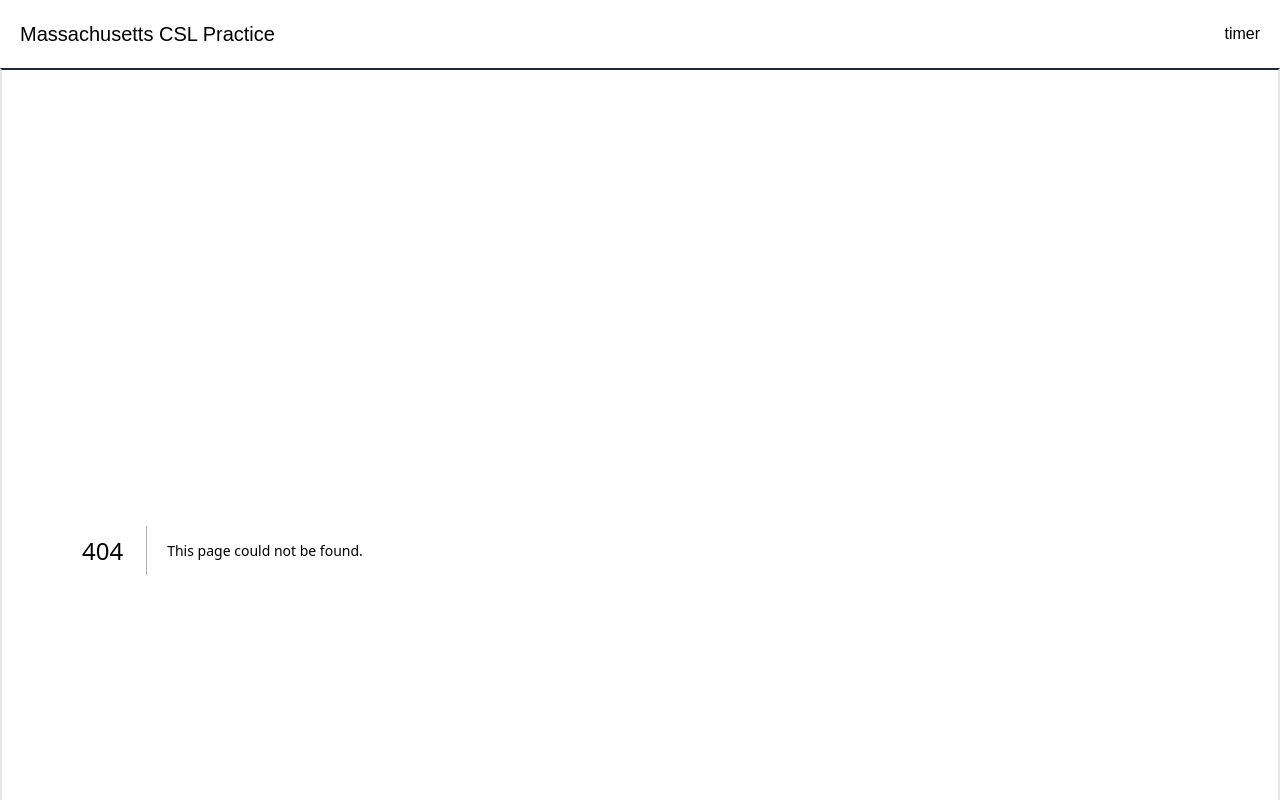
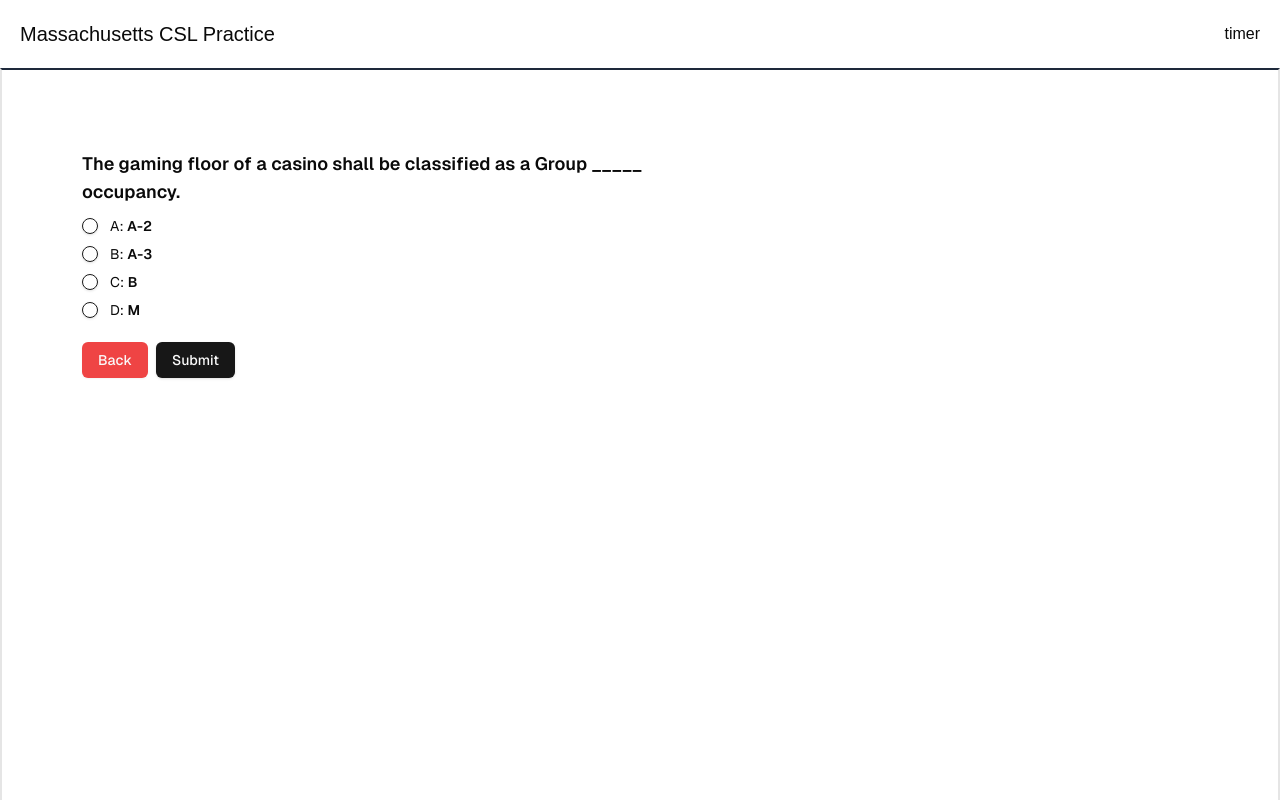
Before and after one commit to philingyuup/ma-csl-practice, a Next.js app: page /test in a window 1280 px wide. Before the commit this address had no page. Shown: the top 800 px of the page. Built offline with nearby package versions, Linux system fonts and the light colour scheme.

Commit message:
Add individual test questions

```diff
--- /dev/null
+++ b/src/actions/getLocalTest.ts
@@ -0,0 +1,16 @@
+import { shuffle } from '@/helper/shuffle'
+import fsSync from 'fs'
+import path from 'path'
+
+const QUESTION_PATH = path.join(process.cwd(), `script/json/questions.json`)
+
+export function getLocalTest(shuffleSize?: number) {
+  if (!fsSync.existsSync(QUESTION_PATH)) {
+    throw new Error('File does not exist')
+  }
+
+  const data = fsSync.readFileSync(QUESTION_PATH, 'utf8')
+  const parsed = JSON.parse(data) as string[][]
+
+  return parsed
+}
--- /dev/null
+++ b/src/actions/getRandomTest.ts
@@ -0,0 +1,5 @@
+import 'server-only'
+
+export async function getRandomLocalTests() {
+
+}
--- a/src/app/examOrPractice.tsx
+++ b/src/app/examOrPractice.tsx
@@ -2,7 +2,10 @@
 
 import { RadioValues } from "@/validation/formSchema"
 import { RadioGroupForm, RadioGroupFormProps } from "../components/base/radioGroup"
-import { ExamState } from "@/zustand/exam"
+import { ExamState } from "@/zustand/examStore"
+import { useExamStore } from "@/zustand/examStore"
+import { useRouter } from "next/navigation"
+import { useEffect } from "react"
 
 const radioGroupAnswers = {
   'A': 'Practice',
@@ -10,23 +13,42 @@ const radioGroupAnswers = {
 } as const satisfies Partial<Record<RadioValues, ExamState['examType']>>
 type RadioGroupAnswerKey = keyof typeof radioGroupAnswers
 
-const options = Object.keys(radioGroupAnswers).reduce<RadioGroupFormProps['options']>((opt, key) => [...opt, { name: radioGroupAnswers[key as RadioGroupAnswerKey], value: key }], [])
+const options = Object.keys(radioGroupAnswers)
+  .reduce<RadioGroupFormProps['options']>(
+    (opt, key) => [
+      ...opt,
+      {
+        name: radioGroupAnswers[key as RadioGroupAnswerKey],
+        value: key
+      }
+    ]
+  , [])
 const radioGroupDetails = {
   title: 'Would you like to practice or take an exam?',
   options,
   rightButtonName: 'Next',
 } as const satisfies Omit<RadioGroupFormProps, 'onClickRightButton'>
 
+
 export default function ExamOrPractice() {
+  const examType = useExamStore(state => state.examType)
+  const setExamType = useExamStore(state => state.setExam)
+  const router = useRouter()
 
+  useEffect(() => {
+    // reset state of examType since user has to select it when reaching this component
+    if (examType) {
+      setExamType(undefined)
+    }
+  }, [])
 
   const onSubmit: RadioGroupFormProps['onClickRightButton'] = function(data) {
-    if (data.type === 'C' || data.type === 'D') {
-      console.error('Data type value is not A or B: ', data.type)
+    if (data === 'C' || data === 'D') {
+      console.error('Data type value is not A or B: ', data)
       return
     }
-    console.log('data', data)
-    console.log('answer', radioGroupAnswers[data.type])
+    setExamType(radioGroupAnswers[data])
+    router.push('test')
   }
 
 
--- a/src/app/page.tsx
+++ b/src/app/page.tsx
@@ -1,5 +1,3 @@
-import { RadioGroupForm, RadioGroupFormProps } from "@/components/base/radioGroup";
-import { RadioValues } from "@/validation/formSchema";
 import ExamOrPractice from "./examOrPractice";
 
 export default function Home() {
@@ -7,7 +5,6 @@ export default function Home() {
   return (
     <>
         <h2 className='font-bold text-3xl'>Start your Mass CSL Practice Exam</h2>
-        <p className='text-xl'>Would you like to practice or take an exam?</p>
         <ExamOrPractice />
     </>
   );
--- /dev/null
+++ b/src/app/test/TestRunner.tsx
@@ -0,0 +1,51 @@
+'use client'
+
+import { RadioGroupForm, RadioGroupFormProps } from "@/components/base/radioGroup"
+import { shuffle } from "@/helper/shuffle"
+import { useExamStore } from "@/zustand/examStore"
+import { useMemo } from "react"
+
+export type TestRunnerProps = {
+  data: string[][]
+}
+
+export default function TestRunner(props: TestRunnerProps) {
+  console.log('props.data', props.data)
+  const currentIndex = useExamStore(state => state.currentIndex)
+  const next = useExamStore(state => state.next)
+  const prev = useExamStore(state => state.prev)
+  const questions = useMemo(() => shuffle(props.data).slice(0, 30), [props.data])
+  const currentQ = useMemo(() => questions[currentIndex], [questions, currentIndex])
+  const question = useMemo<Pick<RadioGroupFormProps, 'title' | 'options'>>(() => {
+    const [title, A, B, C, D] = currentQ
+    return {
+      title,
+      options: [
+        { name: A, value: 'A' },
+        { name: B, value: 'B' },
+        { name: C, value: 'C' },
+        { name: D, value: 'D' },
+      ],
+      leftButtonName: 'Back'
+    }
+  }, [currentQ])
+  const answer = useMemo<Record<'answer' | 'explanation', string>>(() => {
+    const [_t, _a, _b, _c, _d, answer, explanation] = currentQ
+
+    return {
+      answer,
+      explanation
+    }
+  }, [currentQ])
+
+
+  return <div>
+    <RadioGroupForm
+      {...question}
+      {...answer}
+      rightButtonName={'Next'}
+      onClickRightButton={next}
+      onClickLeftButton={prev}
+    />
+  </div>
+}
--- /dev/null
+++ b/src/app/test/page.tsx
@@ -0,0 +1,14 @@
+import { Suspense } from "react";
+import TestRunner from "./TestRunner";
+
+import { getLocalTest } from "@/actions/getLocalTest"
+
+const test = getLocalTest()
+
+export default function TestPage() {
+  return <>
+    <Suspense fallback={<p>Loading...</p>}>
+      <TestRunner data={test}/>
+    </Suspense>
+  </>
+}
--- a/src/components/base/radioGroup.tsx
+++ b/src/components/base/radioGroup.tsx
@@ -13,40 +13,70 @@ import {
   FormMessage,
 } from '@/components/ui/form'
 import { RadioGroup, RadioGroupItem } from '@/components/ui/radio-group'
-import { memo, MouseEventHandler } from 'react'
+import { memo, MouseEvent, MouseEventHandler, useMemo, useState } from 'react'
 import { FormSchema, SchemaType } from '@/validation/formSchema'
 
 export type RadioGroupFormProps = RadioOverall | (RadioOverall & RadioLeftButton)
 type RadioOverall = {
   title: string,
-  options: Array<Record<'name' | 'value', string>>
+  options: Array<Record<'name' | 'value', string>>,
+  answer?: string,
+  explanation?: string,
   rightButtonName: string,
-  onClickRightButton: (data: SchemaType) => void
+  onClickRightButton: (data: SchemaType['type']) => void
 }
 type RadioLeftButton = {
   leftButtonName: string,
-  onClickLeftButton: MouseEventHandler<HTMLButtonElement>,
+  onClickLeftButton: (MouseEventHandler<HTMLButtonElement>),
 }
 
 export function RadioGroupForm(props: RadioGroupFormProps) {
+  const [isSubmitted, setIsSubmitted] = useState(false)
+
   const form = useForm<SchemaType>({
-    resolver: zodResolver(FormSchema),
+    resolver: zodResolver(FormSchema)
   })
 
+  const { type: answer } = form.watch()
+  console.log('ansewr', answer)
   function onSubmit(data: SchemaType) {
-    props.onClickRightButton(data)
-    console.log('information', data)
+    // submit when using outside of group reset
+    if (!('answer' in props) && !('explanation' in props)) {
+      nextQ(data)
+      return
+    }
+
+    if (!isSubmitted) {
+      setIsSubmitted(true)
+    } else {
+      nextQ(data)
+    }
+  }
+
+  function reset() {
+    setIsSubmitted(false)
+    form.reset()
+  }
+
+  function nextQ(data: SchemaType) {
+    props.onClickRightButton(data.type)
+    reset()
+  }
+
+  function prevQ(e: MouseEvent<HTMLButtonElement>) {
+    'onClickLeftButton' in props && props.onClickLeftButton(e)
+    reset()
   }
 
   return (
     <Form {...form}>
-      <form onSubmit={form.handleSubmit(onSubmit)} className='w-2/3 space-y-6'>
+      <form onSubmit={form.handleSubmit(onSubmit)} className='w-[40rem] space-y-6'>
         <FormField
           control={form.control}
           name='type'
           render={({ field }) => (
             <FormItem className='space-y-3'>
-              <FormLabel>{props.title}</FormLabel>
+              <FormLabel className='text-lg font-semibold'>{props.title}</FormLabel>
               <FormControl>
                 <RadioGroup
                   onValueChange={field.onChange}
@@ -66,8 +96,20 @@ export function RadioGroupForm(props: RadioGroupFormProps) {
             </FormItem>
           )}
         />
-        {'leftButtonName' in props && <Button type='button' onClick={props.onClickLeftButton}>{props.leftButtonName}</Button>}
-        <Button type='submit'>{props.rightButtonName}</Button>
+        <div className='flex gap-2'>
+          {'leftButtonName' in props && <Button type='button' onClick={prevQ} variant='destructive'>{props.leftButtonName}</Button>}
+          <Button type='submit'>{!('answer' in props)
+            ? props.rightButtonName
+            : isSubmitted
+              ? props.rightButtonName
+              : 'Submit'
+          }</Button>
+        </div>
+        {isSubmitted && <p className={`${answer === props.answer ? 'text-green-600' : 'text-red-600'} flex flex-col`}>
+          <span>{answer === props.answer ? 'Correct Answer' : 'Wrong Answer'}</span>
+          <span>{answer !== props.answer && 'Correct Answer: ' + props.answer}</span>
+          {props.explanation}
+        </p>}
       </form>
     </Form>
   )
@@ -80,7 +122,7 @@ const RadioItem = memo((props: RadioItemProps) => (
       <RadioGroupItem value={props.value} />
     </FormControl>
     <FormLabel className='font-normal'>
-      {props.name}
+      {props.value}: <span className='font-semibold'>{props.name}</span>
     </FormLabel>
   </FormItem>
 ))
--- /dev/null
+++ b/src/helper/shuffle.ts
@@ -0,0 +1,11 @@
+
+
+export function shuffle<T extends any[]>(nonShuffledArray: T): T {
+  const array = [...nonShuffledArray] as T
+  for (let i = array.length - 1; i > 0; i--) {
+    const j = Math.floor(Math.random() * (i + 1));
+    [array[i], array[j]] = [array[j], array[i]];
+  }
+
+  return array
+}
--- /dev/null
+++ b/src/zustand/examStore.ts
@@ -0,0 +1,42 @@
+'use client'
+
+import { RadioValues } from '@/validation/formSchema'
+import { create } from 'zustand'
+import { immer } from 'zustand/middleware/immer'
+import { devtools } from 'zustand/middleware'
+
+export type ExamState = {
+  examType?: 'Practice' | 'Exam',
+  currentIndex: number,
+  answers: RadioValues[],
+}
+
+export type ExamActions = {
+  next: (type: RadioValues | null) => void,
+  prev: () => void,
+  setExam: (type: ExamState['examType']) => void,
+}
+
+export const useExamStore = create<ExamState & ExamActions>()(
+  immer(
+    devtools((set) => ({
+      examType: undefined,
+      currentIndex: 0,
+      answers: [],
+      next: (type) => set((state) => {
+        if (type === null) return;
+        state.answers[state.currentIndex] = type
+        state.currentIndex++
+      }),
+      prev: () => set((state) => {
+        const nextNum = state.currentIndex - 1
+        if (nextNum < 0) state.currentIndex = 0
+        else state.currentIndex = nextNum
+      }),
+      setExam: (type) => set((state) => {
+        if (type) state.examType = type
+        else state.examType = undefined
+      })
+    }), { name: 'ExamStore' })
+  )
+)
```
Also changed, not shown: src/zustand/exam.ts (deleted, +0 -38 lines).
